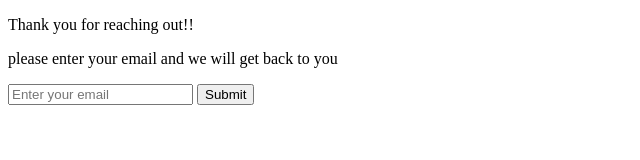
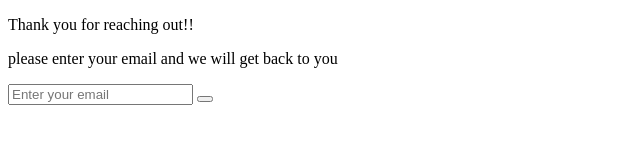
Before and after one commit to meghana134/upgrad--project, a plain HTML site: page contact.html in a window 1280 px wide. Shown: the whole page, without its empty margins (0-640 px from the left). Drawn offline with Linux system fonts and the light colour scheme.

Commit message:
Checkpoint 7

```diff
--- a/contact.html
+++ b/contact.html
@@ -10,6 +10,7 @@
     <p>Thank you for reaching out!!</p>
     <p>please enter your email and we will get back to you</p>
     <input type="text" placeholder="Enter your email">
-    <button type="submit">Submit</button>
+    <!-- <button type="submit">Submit</button> -->
+    <button type="text" placeholder="Enter your email"></button>
 </body>
 </html>
```
